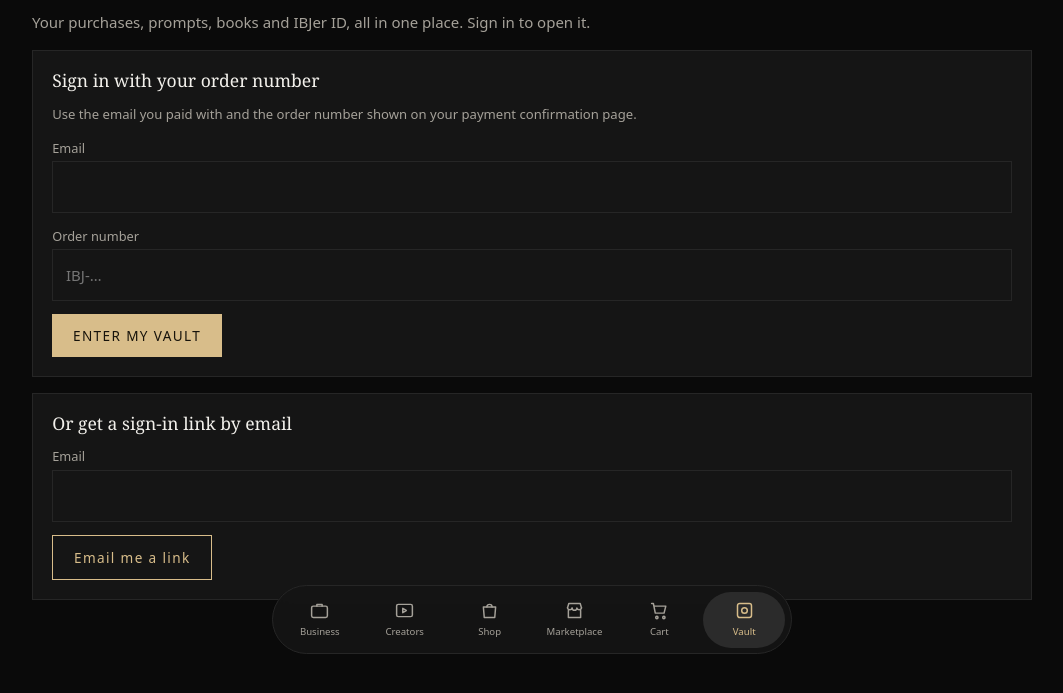
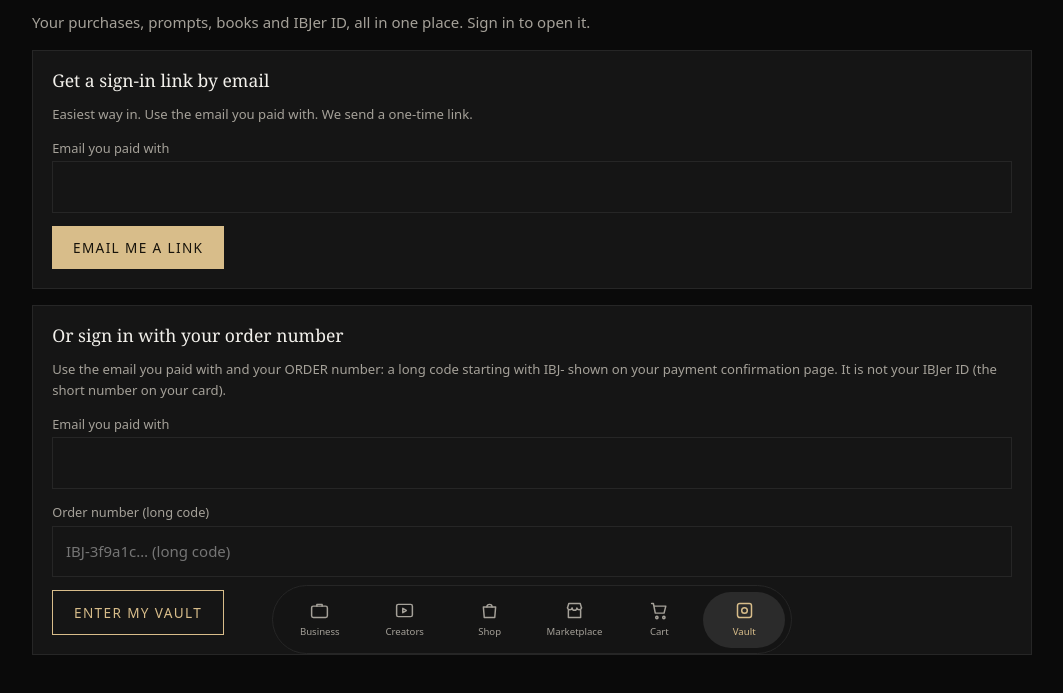
Before and after one commit to ibraheemhussainakauru-cmd/ibjstudio.com, a plain HTML site: page vault.html in a window 1280 px wide. Shown: the part 133-826 px from the top of the page, without its empty margins (108-1171 px from the left). Drawn offline with Linux system fonts and the light colour scheme; no server answers; a web font is replaced by a local one.

Commit message:
Update sign-in forms and messages in vault.html

```diff
--- a/vault.html
+++ b/vault.html
@@ -45,11 +45,11 @@ function put(){app.innerHTML='';[].slice.call(arguments).forEach(function(n){if(
 function copy(text,btn){var done=function(){var o=btn.textContent;btn.textContent='Copied';setTimeout(function(){btn.textContent=o},1400)};if(navigator.clipboard&&navigator.clipboard.writeText)navigator.clipboard.writeText(text).then(done,function(){fb()});else fb();function fb(){var t=document.createElement('textarea');t.value=text;document.body.appendChild(t);t.select();try{document.execCommand('copy');done()}catch(e){}t.remove()}}
 function fmtDate(ms){return ms?new Date(ms).toLocaleDateString(undefined,{year:'numeric',month:'short',day:'numeric'}):''}
 /* ---------- sign in ---------- */
-function signIn(msg){out.hidden=true;var f1=h('form',{class:'panel'},[h('h3',{text:'Sign in with your order number'}),h('p',{class:'muted small',text:'Use the email you paid with and the order number shown on your payment confirmation page.'}),h('label',{text:'Email'}),h('input',{type:'email',id:'oe',autocomplete:'email',required:''}),h('label',{text:'Order number'}),h('input',{type:'text',id:'on',placeholder:'IBJ-…',autocomplete:'off',required:''}),h('p',{class:'err small',id:'om',role:'status'}),h('button',{class:'btn',type:'submit',text:'ENTER MY VAULT'})]);
-f1.onsubmit=function(e){e.preventDefault();api('/api/vault/order-login',{method:'POST',body:{email:document.getElementById('oe').value,ref:document.getElementById('on').value.trim()}}).then(function(x){if(x.s===200)load();else document.getElementById('om').textContent=x.j.error||'Could not sign in.'})};
-var f2=h('form',{class:'panel'},[h('h3',{text:'Or get a sign-in link by email'}),h('label',{text:'Email'}),h('input',{type:'email',id:'le',autocomplete:'email',required:''}),h('p',{class:'small',id:'lm',role:'status'}),h('button',{class:'btn ghost',type:'submit',text:'Email me a link'})]);
-f2.onsubmit=function(e){e.preventDefault();var m=document.getElementById('lm');api('/api/vault/request-link',{method:'POST',body:{email:document.getElementById('le').value}}).then(function(x){m.className='small '+(x.s===200?'ok':'err');m.textContent=x.s===503?'Email sign-in is coming soon. Please use your order number for now.':(x.j.message||x.j.error||'Something went wrong.')})};
-put(h('h1',{style:'margin:1.6rem 0 .4rem',text:'MY VAULT'}),h('p',{class:'muted',text:'Your purchases, prompts, books and IBJer ID, all in one place. Sign in to open it.'}),msg?h('p',{class:'err',text:msg}):null,f1,f2)}
+function signIn(msg){out.hidden=true;var f1=h('form',{class:'panel'},[h('h3',{text:'Or sign in with your order number'}),h('p',{class:'muted small',text:'Use the email you paid with and your ORDER number: a long code starting with IBJ- shown on your payment confirmation page. It is not your IBJer ID (the short number on your card).'}),h('label',{text:'Email you paid with'}),h('input',{type:'email',id:'oe',autocomplete:'email',required:''}),h('label',{text:'Order number (long code)'}),h('input',{type:'text',id:'on',placeholder:'IBJ-3f9a1c… (long code)',autocomplete:'off',required:''}),h('p',{class:'err small',id:'om',role:'status'}),h('button',{class:'btn ghost',type:'submit',text:'ENTER MY VAULT'})]);
+f1.onsubmit=function(e){e.preventDefault();var ref=document.getElementById('on').value.replace(/\s+/g,'');if(/^IBJ-\d{2}-\d{3,6}$/i.test(ref)){document.getElementById('om').textContent='That looks like your IBJer ID (the short number on your card). To sign in, use the long order number from your payment page, or use the email link above.';return}api('/api/vault/order-login',{method:'POST',body:{email:document.getElementById('oe').value,ref:ref}}).then(function(x){if(x.s===200)load();else document.getElementById('om').textContent=x.j.error||'Could not sign in.'})};
+var f2=h('form',{class:'panel'},[h('h3',{text:'Get a sign-in link by email'}),h('p',{class:'muted small',text:'Easiest way in. Use the email you paid with. We send a one-time link.'}),h('label',{text:'Email you paid with'}),h('input',{type:'email',id:'le',autocomplete:'email',required:''}),h('p',{class:'small',id:'lm',role:'status'}),h('button',{class:'btn',type:'submit',text:'EMAIL ME A LINK'})]);
+f2.onsubmit=function(e){e.preventDefault();var m=document.getElementById('lm');api('/api/vault/request-link',{method:'POST',body:{email:document.getElementById('le').value}}).then(function(x){m.className='small '+(x.s===200?'ok':'err');m.textContent=x.s===503?'Email sign-in is not available right now. Please use your order number below.':(x.j.message||x.j.error||'Something went wrong.')})};
+put(h('h1',{style:'margin:1.6rem 0 .4rem',text:'MY VAULT'}),h('p',{class:'muted',text:'Your purchases, prompts, books and IBJer ID, all in one place. Sign in to open it.'}),msg?h('p',{class:'err',text:msg}):null,f2,f1)}
 function tokenView(tok){out.hidden=true;var b=h('button',{class:'btn',text:'OPEN MY VAULT'});var m=h('p',{class:'err small'});b.onclick=function(){b.disabled=true;api('/api/vault/login',{method:'POST',body:{token:tok}}).then(function(x){if(x.s===200){window.history.replaceState(null,'','/vault');load()}else{b.disabled=false;m.textContent=x.j.error||'This link is not valid.'}})};put(h('h1',{style:'margin:1.6rem 0 .6rem',text:'Welcome back, IBJer.'}),h('p',{class:'muted',text:'Tap the button to open your vault.'}),b,m)}
 /* ---------- shell ---------- */
 var SECTIONS=[['overview','Overview'],['purchases','My Purchases'],['prompts','My Prompts'],['ai','My AI Versions'],['books','My Digital Books'],['id','My IBJer ID'],['map','My Map Signature'],['history','My Purchase History']],SOON=['My Achievements','My Referrals','My Earnings'];
```
